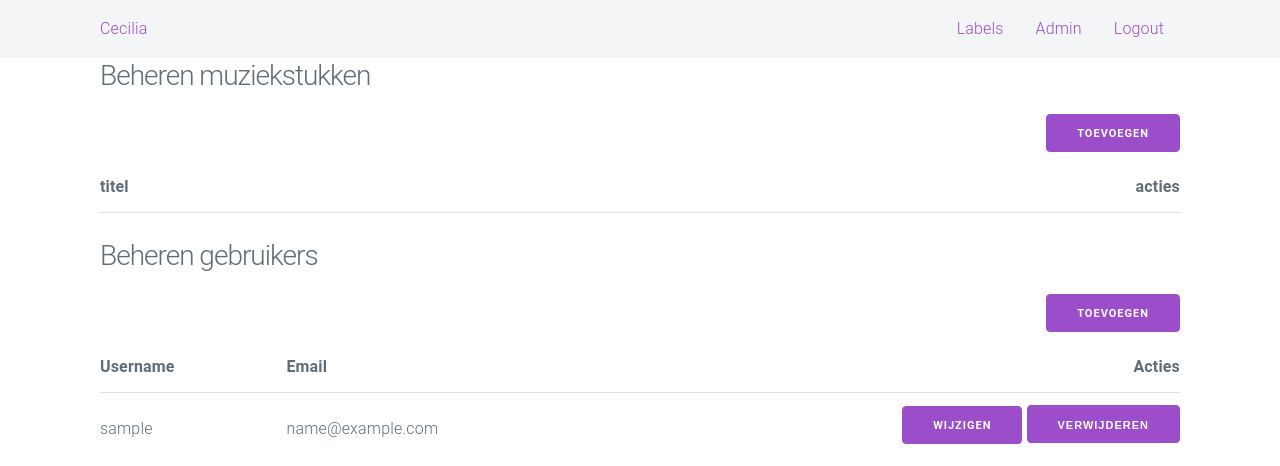
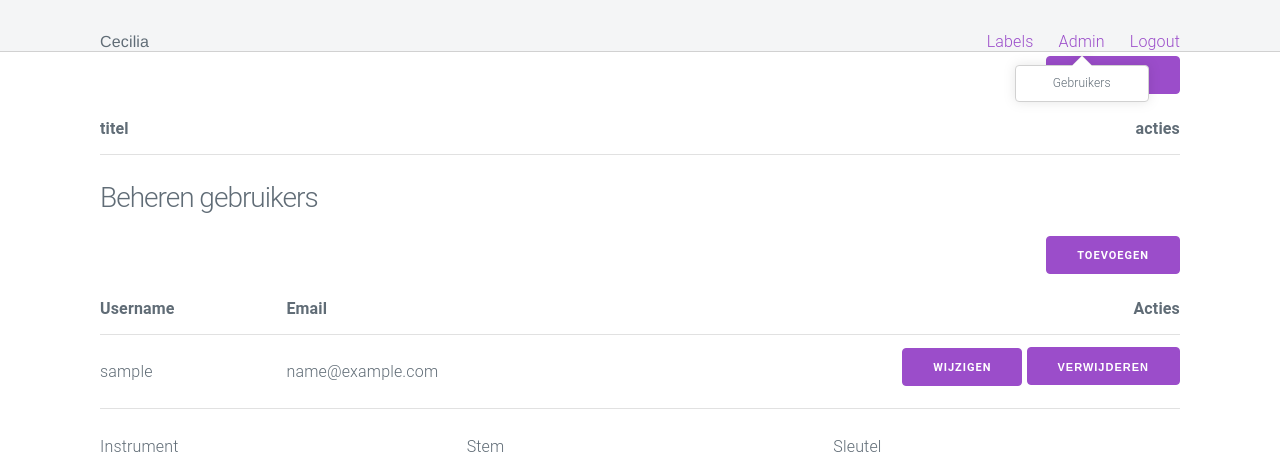
Before and after one commit to seanachaidh/cecilia, a Django app: page /musicmix/admin in a window 1280 px wide. Shown: the top 466 px of the page. Run offline with Django 4.2, Linux system fonts and the light colour scheme; the visitor is signed in with stand-in values (Sample User, id 1); data comes from the database, SQL or seed files in the repository; data that the repository does not hold is empty.

Commit message:
Navigatie aanpassen

```diff
--- a/musicmix/static/css/main.css
+++ b/musicmix/static/css/main.css
@@ -578,10 +578,6 @@ body {
   padding: 1em;
   background-color: #f4f5f6;
 }
-.navigation .navigation-list {
-  display: flex;
-  list-style: none;
-}
 .navigation .navigation-link {
   padding: 1em;
 }
@@ -757,4 +753,65 @@ ul.messages li.info, ul.messages li.success {
   color: #fff;
 }
 
+.navigation {
+  background: #f4f5f6;
+  border-bottom: 0.1rem solid #d1d1d1;
+  display: block;
+  height: 5.2rem;
+  left: 0;
+  max-width: 100%;
+  position: fixed;
+  right: 0;
+  top: 0;
+  width: 100%;
+  z-index: 99;
+}
+.navigation .container {
+  padding-bottom: 0;
+  padding-top: 0;
+}
+.navigation .navigation-list {
+  list-style: none;
+  margin-bottom: 0;
+  margin-right: 5rem;
+}
+@media (min-width: 80rem) {
+  .navigation .navigation-list {
+    margin-right: 0;
+  }
+}
+.navigation .navigation-item {
+  float: left;
+  margin-bottom: 0;
+  margin-left: 2.5rem;
+  position: relative;
+}
+.navigation .img {
+  fill: #9b4dca;
+  height: 2rem;
+  position: relative;
+  top: 0.3rem;
+}
+.navigation .title,
+.navigation .navigation-title {
+  color: #606c76;
+  display: inline;
+  font-family: "Gotham Rounded A", "Gotham Rounded B", "Helvetica Neue", Arial, sans-serif;
+  font-size: 1.6rem;
+  line-height: 5.2rem;
+  padding: 0;
+  position: relative;
+  text-decoration: none;
+}
+.navigation .navigation-link {
+  display: inline;
+  font-size: 1.6rem;
+  line-height: 5.2rem;
+  padding: 0;
+  text-decoration: none;
+}
+.navigation .navigation-link.active {
+  color: #606c76;
+}
+
 /*# sourceMappingURL=main.css.map */
--- a/musicmix/static/js/main.js
+++ b/musicmix/static/js/main.js
@@ -4,40 +4,3 @@ function goBack() {
     console.log('Terugknop ingedrukt');
     history.back();
 }
-
-// code voor de popover
-const popoverLinks = document.querySelectorAll('[data-popover]');
-const popovers = document.getElementsByClassName('popover');
-
-document.addEventListener('click', closePopUp)
-
-for (let p in popovers) {
-    p.addEventListener('click', openPopUp)
-}
-
-// this is the element that fired the event
-function openPopUp(event) {
-    event.preventDefault();
-
-
-
-}
-
-function closePopUp(ignored) {
-    for (let p in popovers) {
-
-        if (popoverOpened(this)) {
-            p.classList.remove('popover-open');
-        }
-    }
-}
-
-function fetchCurrentElement(element) {
-    let href = element.getAttribute('href');
-    return document.querySelector(href);
-}
-
-function popoverOpened(element) {
-    let list = fetchCurrentElement(element);
-    return list.classList.contains('popover-open');
-}
--- a/musicmix/static/sass/base.scss
+++ b/musicmix/static/sass/base.scss
@@ -5,11 +5,6 @@ body {
 .navigation {
   padding: 1em;
   background-color: #f4f5f6;
-
-  .navigation-list {
-    display: flex;
-    list-style: none;
-  }
 
   .navigation-link {
     padding: 1em;
--- a/musicmix/static/sass/main.scss
+++ b/musicmix/static/sass/main.scss
@@ -1,3 +1,4 @@
 @use "node_modules/milligram/src/milligram";
 @use "./base";
 @use "popover";
+@use "navigation";
--- /dev/null
+++ b/musicmix/static/sass/navigation.sass
@@ -0,0 +1,63 @@
+
+// Navigation
+// ––––––––––––––––––––––––––––––––––––––––––––––––––
+@import 'color'
+
+.navigation
+  background: $color-tertiary
+  border-bottom: .1rem solid $color-quaternary
+  display: block
+  height: 5.2rem
+  left: 0
+  max-width: 100%
+  position: fixed
+  right: 0
+  top: 0
+  width: 100%
+  z-index: 99
+
+  // Re-overiding the width 100% declaration to match size of% based container
+  .container
+    padding-bottom: 0
+    padding-top: 0
+
+  .navigation-list
+    list-style: none
+    margin-bottom: 0
+    margin-right: 5.0rem
+
+    @media (min-width: 80.0rem)
+      margin-right: 0
+
+  .navigation-item
+    float: left
+    margin-bottom: 0
+    margin-left: 2.5rem
+    position: relative
+
+  .img
+    fill: $color-primary
+    height: 2.0rem
+    position: relative
+    top: .3rem
+
+  .title,
+  .navigation-title
+    color: $color-secondary
+    display: inline
+    font-family: 'Gotham Rounded A', 'Gotham Rounded B', 'Helvetica Neue', Arial, sans-serif
+    font-size: 1.6rem
+    line-height: 5.2rem
+    padding: 0
+    position: relative
+    text-decoration: none
+
+  .navigation-link
+    display: inline
+    font-size: 1.6rem
+    line-height: 5.2rem
+    padding: 0
+    text-decoration: none
+
+    &.active
+      color: $color-secondary
--- a/musicmix/templates/musicmix/base.html
+++ b/musicmix/templates/musicmix/base.html
@@ -18,7 +18,7 @@
                 {% if user.is_superuser %}
                     <li class="navigation-item">
                         <a href="#admin-popover" class="navigation-link" data-popover>Admin</a>
-                        <div class="popover" id="admin-popover">
+                        <div class="popover popover-open" id="admin-popover">
                             <ul class="popover-list">
                                 <li class="popover-item">
                                     <a href="{% url 'admin:index' %}" class="popover-link">Gebruikers</a>
@@ -64,5 +64,8 @@
 
 {% endblock styles %}
 
+<script type="text/javascript" src="{% static 'js/popover.js' %}"></script>
+
+
 </body>
 </html>
```
Also changed, not shown: musicmix/static/js/popover.js (added, +43 -0 lines), 1 other file.
